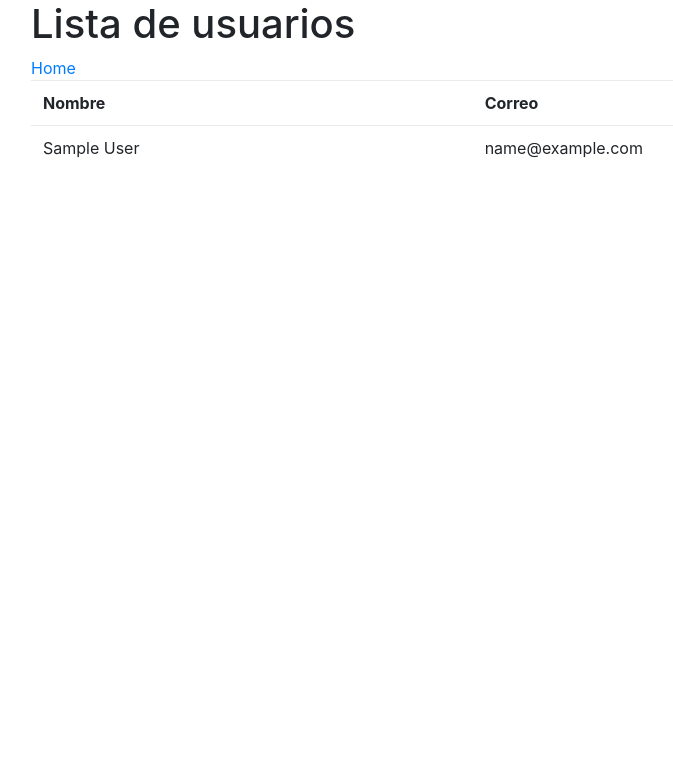
After one commit to JaazielHinojosa/CursoPHP, a PHP site: page /list.php in a window 1280 px wide. The commit adds this page. Shown: the top 783 px of the page, without its empty margins (54-727 px from the left). Run offline with PHP 8.4, Linux system fonts and the light colour scheme; tables that the repository leaves empty or names only in its code hold one stand-in row (values such as "Sample post").

Commit message:
33 :: Mostrar los usuarios

```diff
--- a/databases/index.php
+++ b/databases/index.php
@@ -9,7 +9,7 @@
             <h1>Bases de Datos</h1>
 
             <ul>
-                <li><a href="">Mostrar usuarios</a></li>
+                <li><a href="list.php">Mostrar usuarios</a></li>
                 <li><a href="add.php">Agregar usuarios</a></li>
             </ul>
         </div>
--- /dev/null
+++ b/databases/list.php
@@ -0,0 +1,35 @@
+<?php
+
+require_once 'config.php';
+
+$queryResult = $pdo->query("SELECT * FROM users");
+
+?>
+<html>
+<head>
+    <title>Bases de Datos</title>
+    <link rel="stylesheet" href="https://maxcdn.bootstrapcdn.com/bootstrap/4.0.0-beta.2/css/bootstrap.min.css" integrity="sha384-PsH8R72JQ3SOdhVi3uxftmaW6Vc51MKb0q5P2rRUpPvrszuE4W1povHYgTpBfshb" crossorigin="anonymous">
+    <script src="https://maxcdn.bootstrapcdn.com/bootstrap/4.0.0-beta.2/js/bootstrap.min.js" integrity="sha384-alpBpkh1PFOepccYVYDB4do5UnbKysX5WZXm3XxPqe5iKTfUKjNkCk9SaVuEZflJ" crossorigin="anonymous"></script>
+</head>
+<body>
+<div class="container">
+    <h1>Lista de usuarios</h1>
+    <a href="index.php">Home</a>
+
+    <table class="table">
+        <tr>
+            <th>Nombre</th>
+            <th>Correo</th>
+        </tr>
+        <?php
+        while ($row = $queryResult->fetch(PDO::FETCH_ASSOC)) {
+            echo '<tr>';
+            echo '<td>' .$row['name'] . '</td>';
+            echo '<td>' .$row['email'] . '</td>';
+            echo '<tr>';
+        }
+        ?>
+    </table>
+</div>
+</body>
+</html>
```
